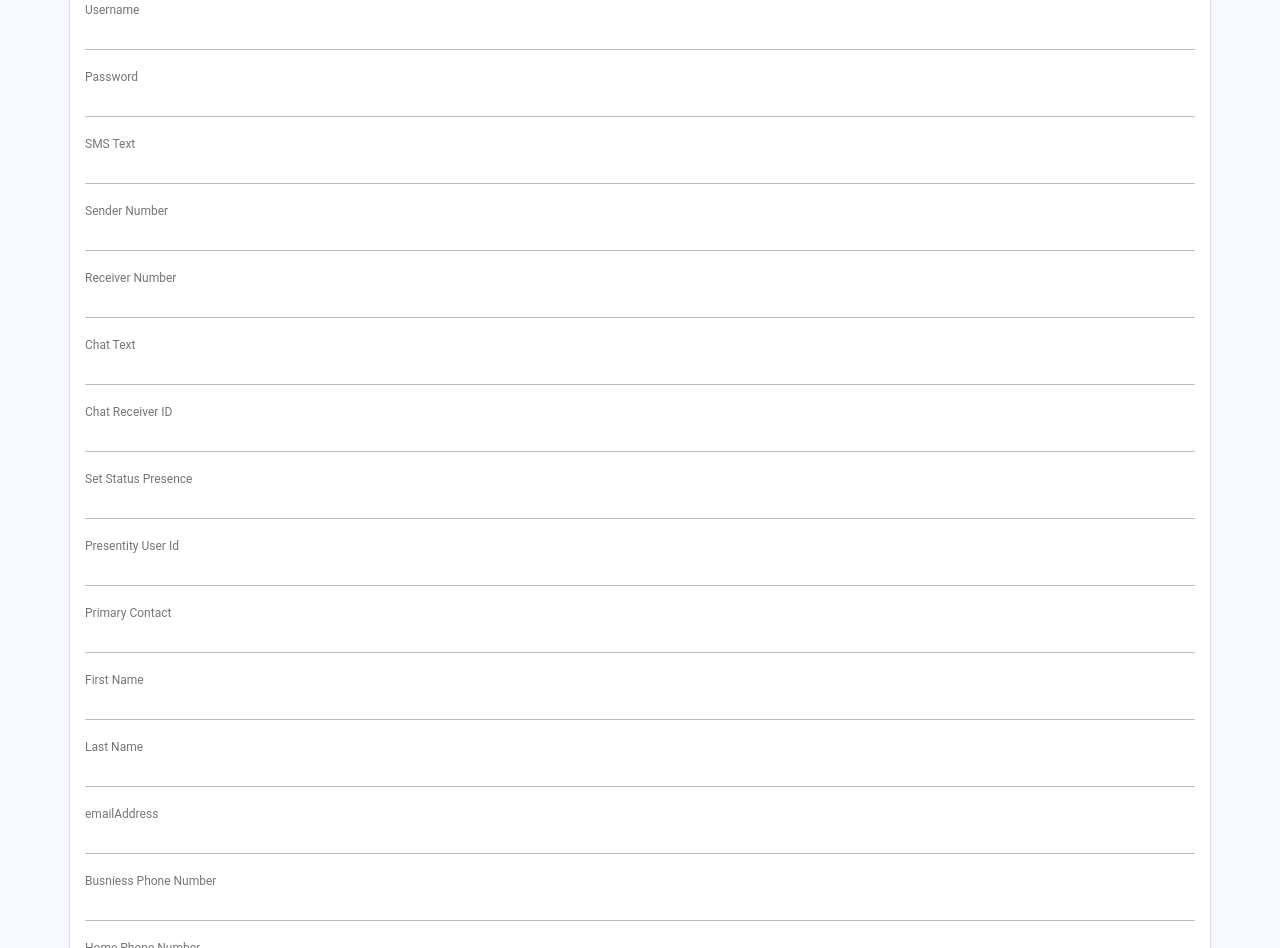
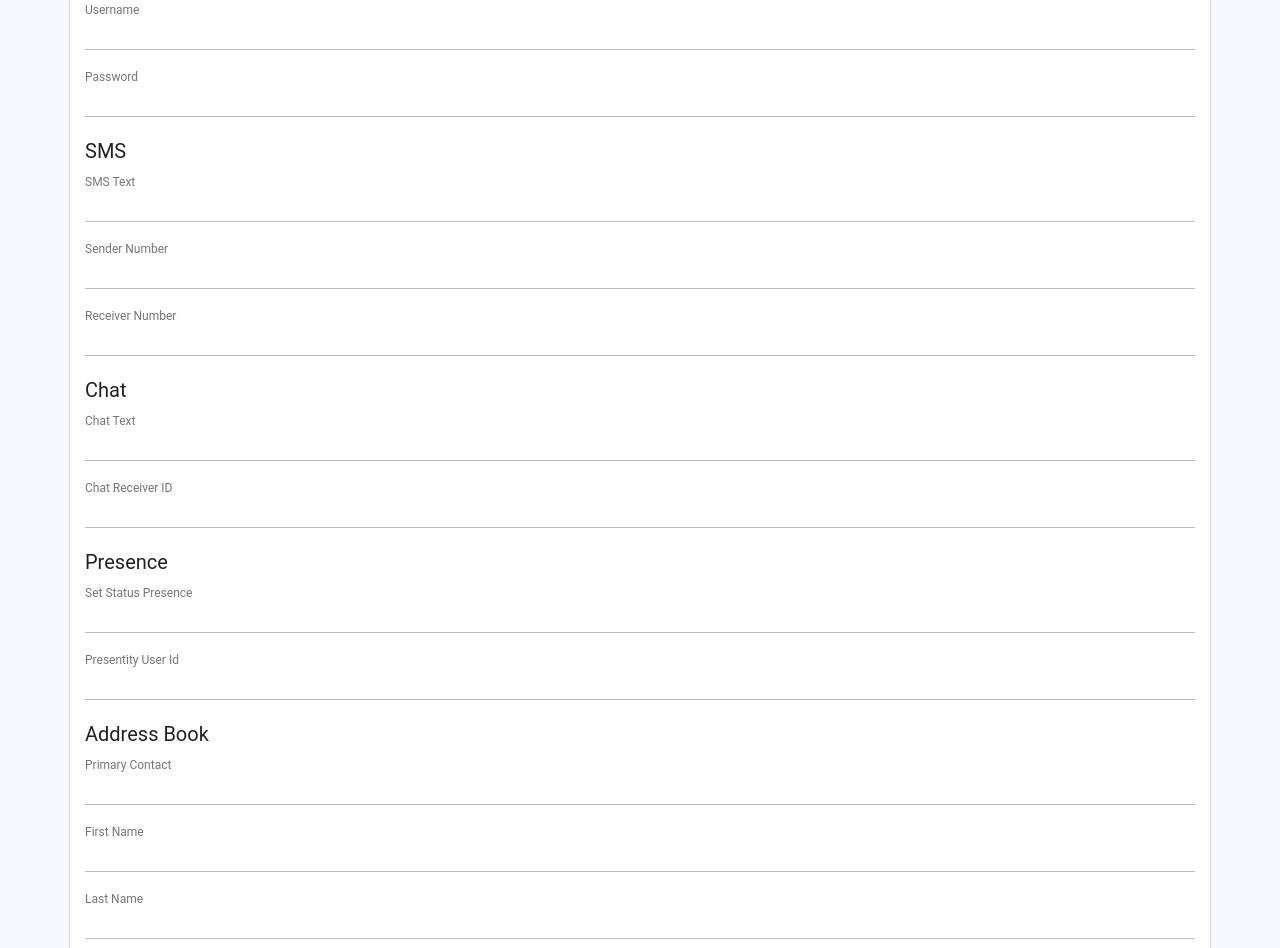
Before and after one commit to hclsampleapps/kandy-api-tracker, a browser extension: page src/index.html in a window 1280 px wide. Shown: the part 1032-1980 px from the top of the page. Drawn offline with Linux system fonts and the light colour scheme.

Commit message:
Preferences variables structured

```diff
--- a/src/index.html
+++ b/src/index.html
@@ -70,6 +70,7 @@
                         <td>OutBound SMS</td>
                         <td><span class="status symbol-failure"></span></td>
                     </tr>
+
                     <tr id="subscription">
                         <td>Chat Subscription</td>
                         <td><span class="status symbol-failure"></span></td>
@@ -78,6 +79,7 @@
                         <td>Chat</td>
                         <td><span class="status symbol-failure"></span></td>
                     </tr>
+
                     <tr id="callpresence">
                         <td>Presence Lists</td>
                         <td><span class="status symbol-failure"></span></td>
@@ -98,6 +100,7 @@
                         <td>Adhoc Presence List</td>
                         <td><span class="status symbol-failure"></span></td>
                     </tr>
+
                     <tr id="contactstatus">
                         <td>Contact</td>
                         <td><span class="status symbol-failure"></span></td>
@@ -132,6 +135,9 @@
                     <input type="password" id="password">
                     <label>Password</label>
                 </div>
+                <div>
+                    <p class="mui--text-title">SMS</p>
+                </div>
                 <div class="mui-textfield">
                     <input type="text" id="smstext">
                     <label>SMS Text</label>
@@ -144,6 +150,9 @@
                     <input type="text" id="receivernumber">
                     <label>Receiver Number</label>
                 </div>
+                <div>
+                    <p class="mui--text-title">Chat</p>
+                </div>
                 <div class="mui-textfield">
                     <input type="text" id="chattext">
                     <label>Chat Text</label>
@@ -152,6 +161,9 @@
                     <input type="text" id="chatreceiverid">
                     <label>Chat Receiver ID</label>
                 </div>
+                <div>
+                    <p class="mui--text-title">Presence</p>
+                </div>
                 <div class="mui-textfield">
                     <input type="text" id="setstatuspresence">
                     <label>Set Status Presence</label>
@@ -159,6 +171,9 @@
                 <div class="mui-textfield">
                     <input type="text" id="presentityUserId">
                     <label>Presentity User Id</label>
+                </div>
+                <div>
+                    <p class="mui--text-title">Address Book</p>
                 </div>
                 <div class="mui-textfield">
                     <input type="text" id="primaryContact">
```
